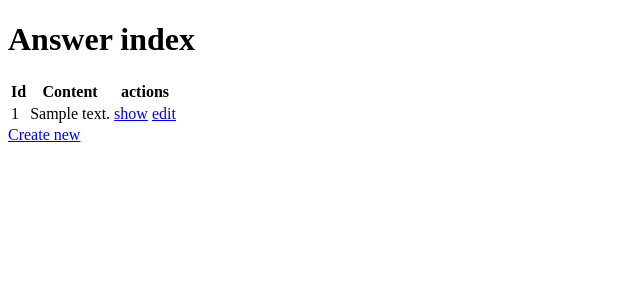
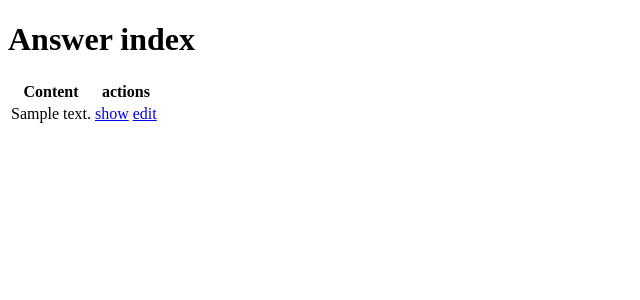
Before and after one commit to parap/so, a Symfony app: template templates/answer/index.html.twig in a window 1280 px wide. Shown: the top 300 px of the page, without its empty margins (0-640 px from the left). Run offline with Twig, Linux system fonts and the light colour scheme; the template is opened without the code that fills it: most values are stand-ins (such as "Sample title", 1, 10 or a date in 2020); some libraries are stand-ins or nearby versions.

Commit message:
Remove Ids, remove "create new" buttons

```diff
--- a/templates/answer/index.html.twig
+++ b/templates/answer/index.html.twig
@@ -8,7 +8,6 @@
     <table class="table">
         <thead>
             <tr>
-                <th>Id</th>
                 <th>Content</th>
                 <th>actions</th>
             </tr>
@@ -16,7 +15,6 @@
         <tbody>
         {% for answer in answers %}
             <tr>
-                <td>{{ answer.id }}</td>
                 <td>{{ answer.content }}</td>
                 <td>
                     <a href="{{ path('app_answer_show', {'id': answer.id}) }}">show</a>
@@ -30,6 +28,4 @@
         {% endfor %}
         </tbody>
     </table>
-
-    <a href="{{ path('app_answer_new') }}">Create new</a>
 {% endblock %}
--- a/templates/question/index.html.twig
+++ b/templates/question/index.html.twig
@@ -8,7 +8,6 @@
     <table class="table">
         <thead>
             <tr>
-                <th>Id</th>
                 <th>Content</th>
                 <th>actions</th>
             </tr>
@@ -16,7 +15,6 @@
         <tbody>
         {% for question in questions %}
             <tr>
-                <td>{{ question.id }}</td>
                 <td>{{ question.content }}</td>
                 <td>
                     <a href="{{ path('app_question_show', {'id': question.id}) }}">show</a>
@@ -30,6 +28,4 @@
         {% endfor %}
         </tbody>
     </table>
-
-    <a href="{{ path('app_question_new') }}">Create new</a>
 {% endblock %}
```
